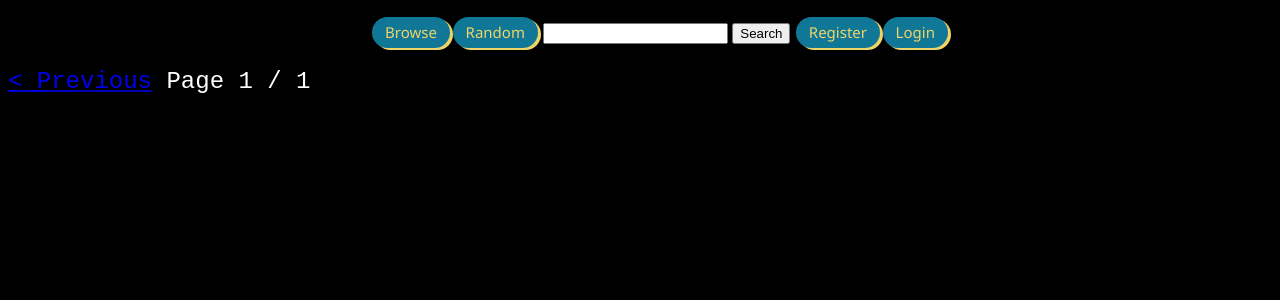
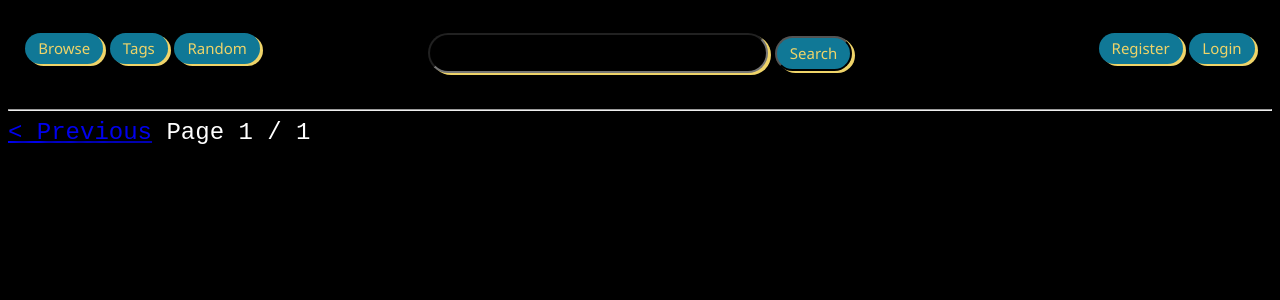
Before and after one commit to dapinkone/ridiculously.moe, a Flask app: template templates/browse.html in a window 1280 px wide. Shown: the top 300 px of the page. Run offline with Flask 2, Linux system fonts and the light colour scheme; the template is opened without the code that fills it: most values are stand-ins (such as "Sample title", 1, 10 or a date in 2020).

Commit message:
UI remodeled. still needs work, but looking semi-usable.

```diff
--- a/templates/browse.html
+++ b/templates/browse.html
@@ -33,13 +33,15 @@
         {% endif %}
       </span>
       <br />
+      <div class='centered'>
       <script>
         for(var i = 0; i < imgs.length; i++){
           document.write("<a href='/wall/" + imgs[i] + "'>" +
                          "<img src='/img/thumbs/" + imgs[i] + "'></a>"
           );
         }
-      </script>
+        </script>
+      </div>
     </div>
   </body>
 </html>
--- a/templates/navbar.html
+++ b/templates/navbar.html
@@ -1,10 +1,18 @@
-<ul class='navbar'>
-  <li><a class=tag>Browse</a><a class=tag>Random</a></li>
-  <li>
+<ul class="navbar grid-box">
+  <li class="navbar_left">
+    <a href="/browse/0" class="tag">Browse</a>
+    <a href="/" class="tag">Tags</a>
+    <a href="/404" class="tag">Random</a>
+  </li>
+  <li class="navbar_center">
     <form action="/search">
-      <input type="text" name="q" value="{{q}}">
-      <input type="submit" value="Search">
+      <input type="text" name="q" class="searchbox" value="">
+      <input type="submit" class="search_button" value="Search">
     </form>
   </li>
-  <li><a class=tag>Register</a><a class=tag>Login</a></li>
+  <li class="navbar_right">
+    <a class="tag">Register</a>
+    <a class="tag">Login</a>
+  </li>
 </ul>
+<hr />
--- a/templates/script.js
+++ b/templates/script.js
@@ -1,4 +1,4 @@
-"use strict";
+// should "use strict";
 function decodeHtmlEntities(words) {
     let n = document.createElement('div');
     n.innerHTML = words;
--- a/templates/styles.css
+++ b/templates/styles.css
@@ -1,10 +1,3 @@
-.centered {
-    display: table;
-    left-margin: 0 auto;
-    right-margin: 0 auto;
-    width: 100%;
-    height: 100vh;
-}
 .pg-num {  /* formatting for /browse/ page numbers */
     font-family: "Courier New", Courier, Monospace;
     color: white;
@@ -35,22 +28,76 @@ body { /* generic site-wide background settings */
     color: #EFD469;
 }
 
-
-.navbar {
-	text-align: center;
-}
-.navbar ul, li {
-	list-style-type: none;
-	display: inline-block;
-}
-
-
 .grid-box {
 	display: grid;
 	grid-template-columns: 1fr 1fr 1fr 1fr 1fr;
 }
+
+/* navbar stuff */
+.navbar {
+    text-align: center;
+    padding: 1em 1em 1em 1em;
+
+
+}
+.navbar ul, li {
+	list-style-type: none;
+	display: grid;
+}
+.navbar_left {
+    text-align: left;
+}
+.navbar_center {
+    grid-column: 2 / span 3;
+}
+.navbar_right {
+    text-align: right;
+    grid-column-start: 5;
+}
+.searchbox {
+    padding: 8px 13px 8px;
+    font-size: 15px;
+    font-family: segoe ui, sans-serif;
+    line-height: 15px;
+    background-color: #000;
+    /* display: inline-block; */
+    margin-top: 1pt;
+    margin-bottom: 3pt;
+    margin-right: 1pt;
+    margin-left: 1pt;
+    box-shadow: 3px 2px #EFD469;
+    border-radius: 25px;
+    width: 42%;
+    color: #EFD469;
+}
+.search_button {
+    padding: 8px 13px 8px;
+    font-size: 15px;
+    font-family: segoe ui, sans-serif;
+    text-decoration: none;
+    cursor: pointer;
+    line-height: 15px;
+    background-color: #107896;
+    word-wrap: break-word;
+    overflow-wrap: break-word;
+    display: inline-block;
+    margin-top: 1pt;
+    margin-bottom: 3pt;
+    margin-right: 1pt;
+    margin-left: 1pt;
+    box-shadow: 3px 2px #EFD469;
+    border-radius: 25px;
+    color: #EFD469;
+}
+
+/* end navbar */
+/* /wall/ styles */
 .sidebar {
-	grid-column: 1;
+    grid-column: 1;
+    margin-right: 1em;
+    min-height: 86vh;
+    max-height: 86vh;
+    overflow-y: scroll;
 }
 .sidebar ul, li {
 	list-style-type: none;
@@ -62,5 +109,8 @@ body { /* generic site-wide background settings */
         object-fit: contain;
         width: 100%;
         height: 100%;
-        justify-self: start;
+        /* justify-self: start; */
 }
+.centered {
+    text-align: center;
+}
```
Also changed, not shown: templates/index.html (+7 -17 lines), templates/wall.html (+10 -19 lines).
